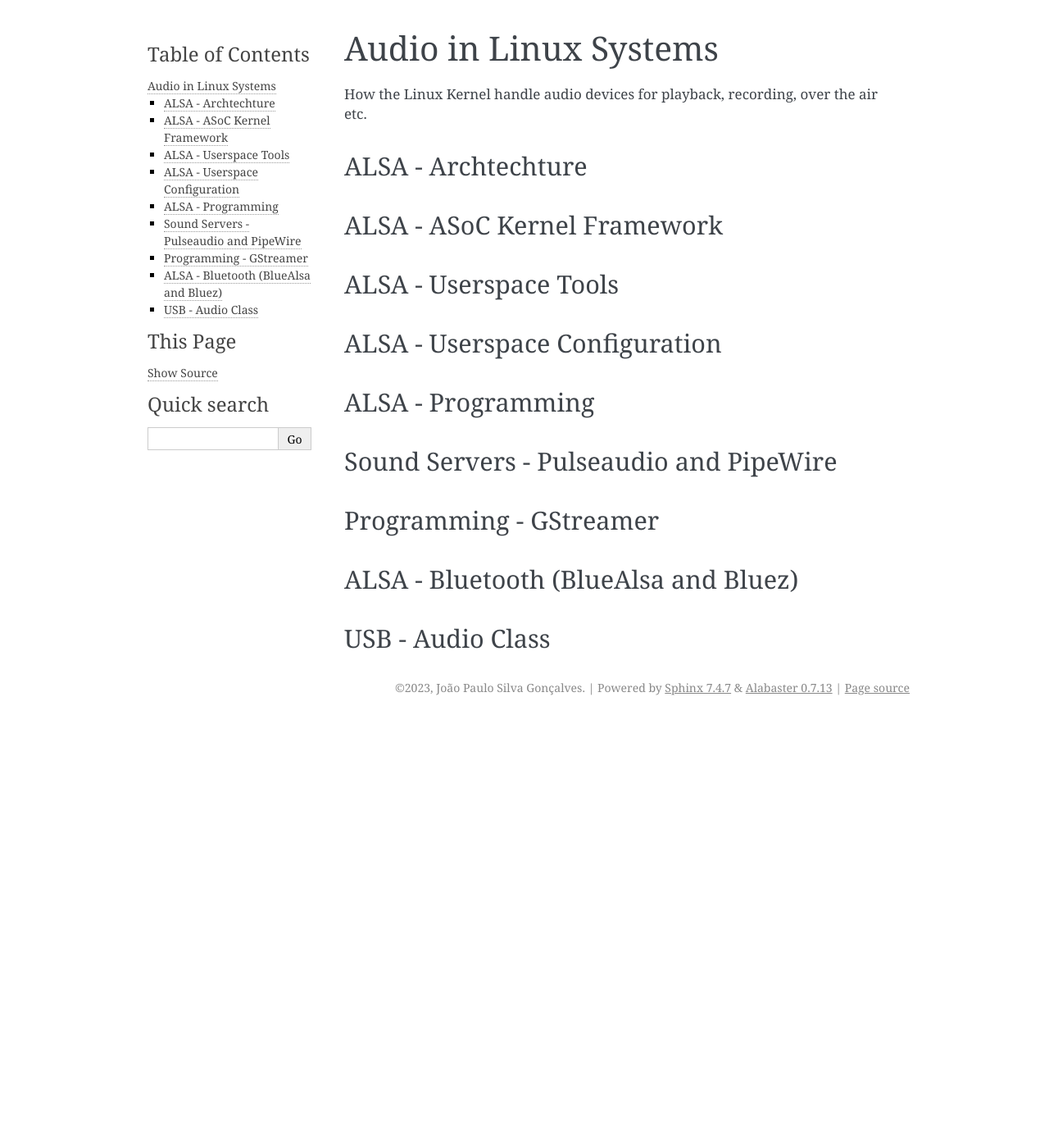
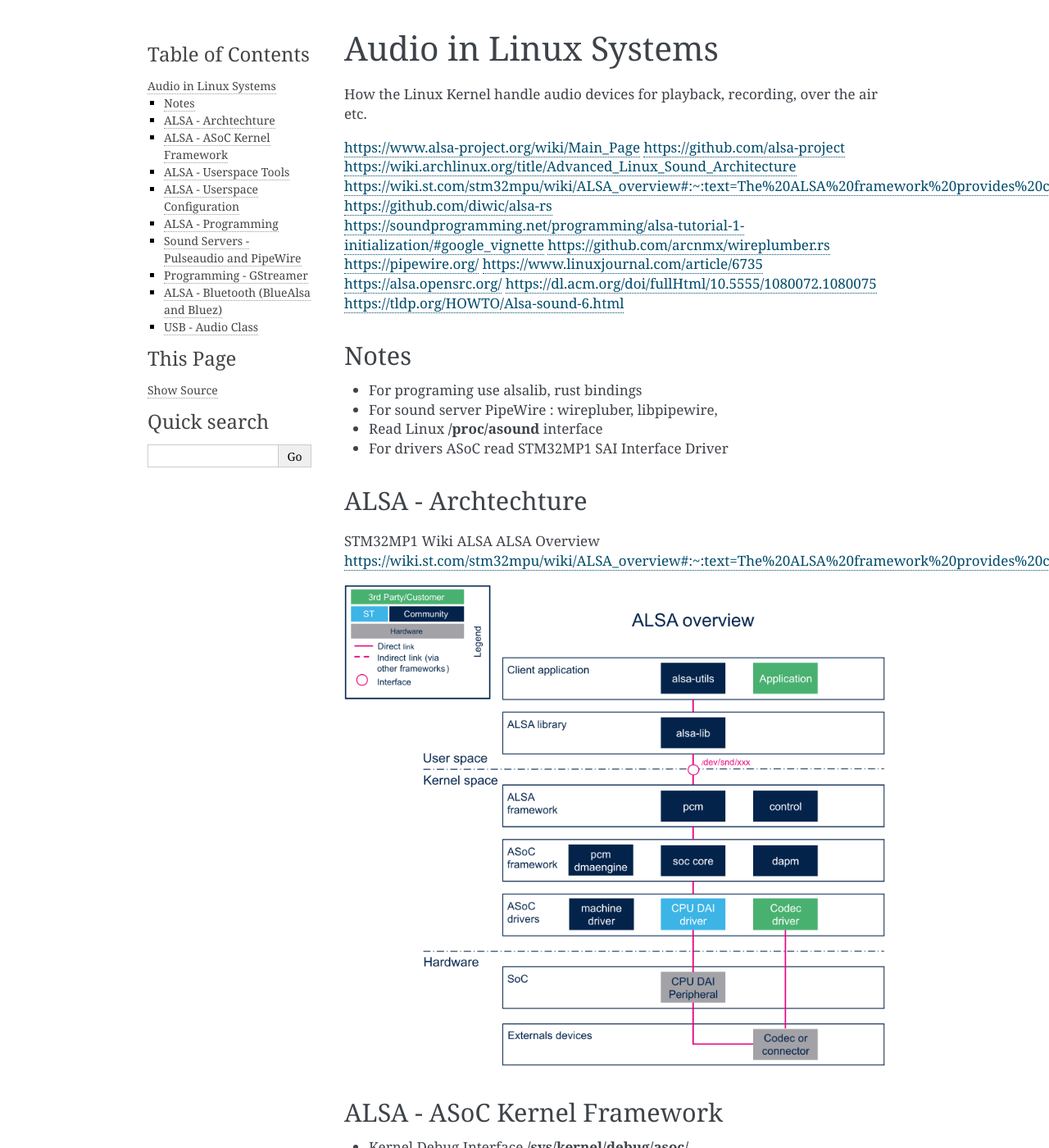
Before and after one commit to JPSGoncalves/sphinx-documentation, a Sphinx documentation site: the page built from jpsg-notes/docs/source/linux/audio.rst, in a window 1280 px wide and 1400 px high. Shown: the whole window at 82% size. Built offline with Sphinx 7.4.7, drawn with Linux system fonts in a browser that asks for light colours; some of the changed text lies outside the part shown.

Commit message:
more audio notes

```diff
--- a/jpsg-notes/docs/source/linux/audio.rst
+++ b/jpsg-notes/docs/source/linux/audio.rst
@@ -3,13 +3,41 @@ Audio in Linux Systems
 
 How the Linux Kernel handle audio devices for playback, recording, over the air etc.
 
+
+https://www.alsa-project.org/wiki/Main_Page
+https://github.com/alsa-project
+https://wiki.archlinux.org/title/Advanced_Linux_Sound_Architecture
+https://wiki.st.com/stm32mpu/wiki/ALSA_overview#:~:text=The%20ALSA%20framework%20provides%20comprehensive,with%20routing%20and%20mixing%20capabilities
+https://github.com/diwic/alsa-rs
+https://soundprogramming.net/programming/alsa-tutorial-1-initialization/#google_vignette
+https://github.com/arcnmx/wireplumber.rs
+https://pipewire.org/
+https://www.linuxjournal.com/article/6735
+https://alsa.opensrc.org/
+https://dl.acm.org/doi/fullHtml/10.5555/1080072.1080075
+https://tldp.org/HOWTO/Alsa-sound-6.html
+
+Notes
+~~~~~
+* For programing use alsalib, rust bindings
+* For sound server PipeWire : wirepluber, libpipewire,
+* Read Linux **/proc/asound** interface
+* For drivers ASoC read STM32MP1 SAI Interface Driver
+
+
+
 ALSA - Archtechture
 ~~~~~~~~~~~~~~~~~~~
+STM32MP1 Wiki ALSA ALSA Overview
+https://wiki.st.com/stm32mpu/wiki/ALSA_overview#:~:text=The%20ALSA%20framework%20provides%20comprehensive,with%20routing%20and%20mixing%20capabilities.
+
+.. image:: ALSAOverview.png
 
 
 ALSA - ASoC Kernel Framework
 ~~~~~~~~~~~~~~~~~~~~~~~~~~~~
 
+* Kernel Debug Interface **/sys/kernel/debug/asoc/**
 
 
 ALSA - Userspace Tools
```
Also changed, not shown: jpsg-notes/docs/source/linux/study.rst (+7 -1 lines), jpsg-notes/docs/source/linux/ALSAOverview.png (added).
